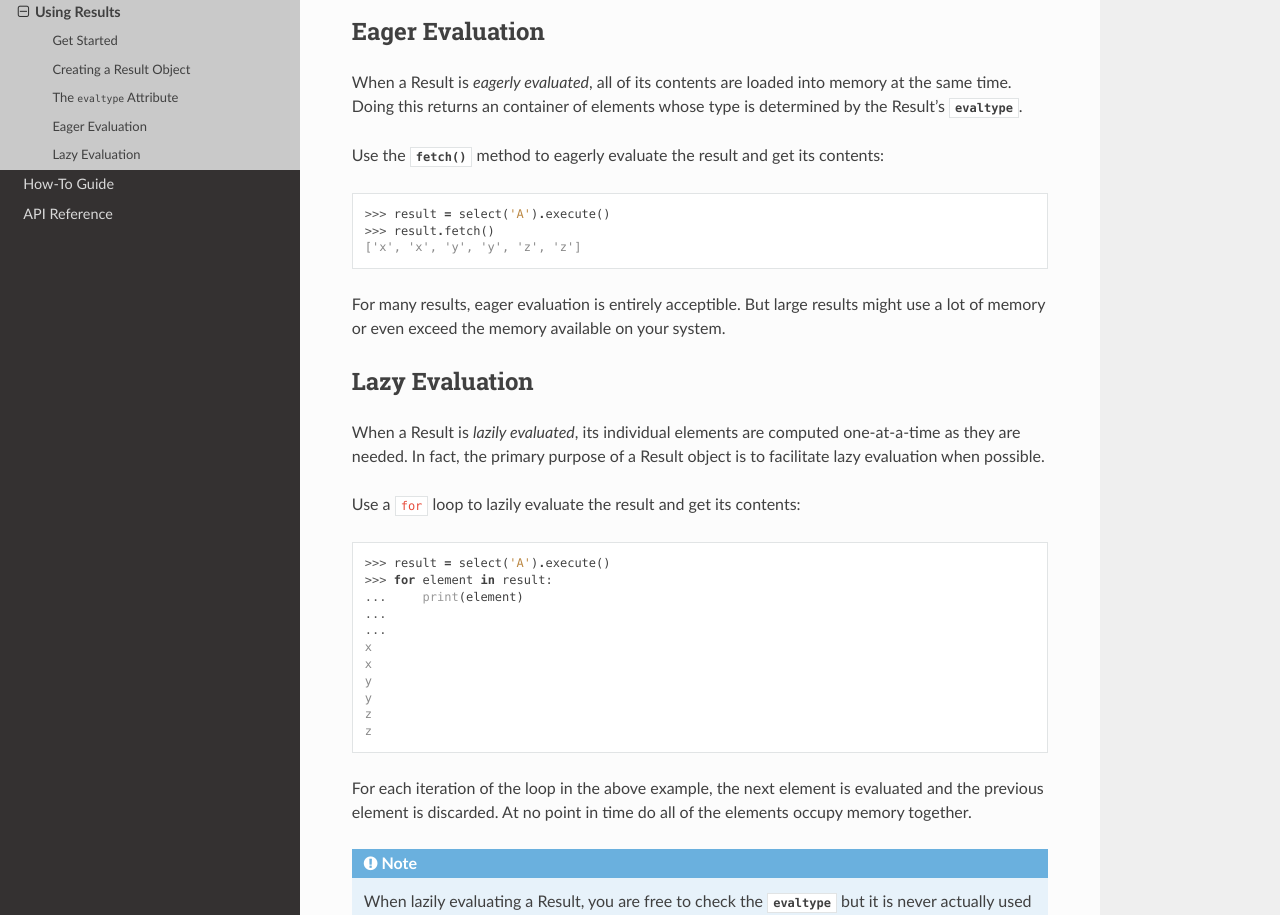
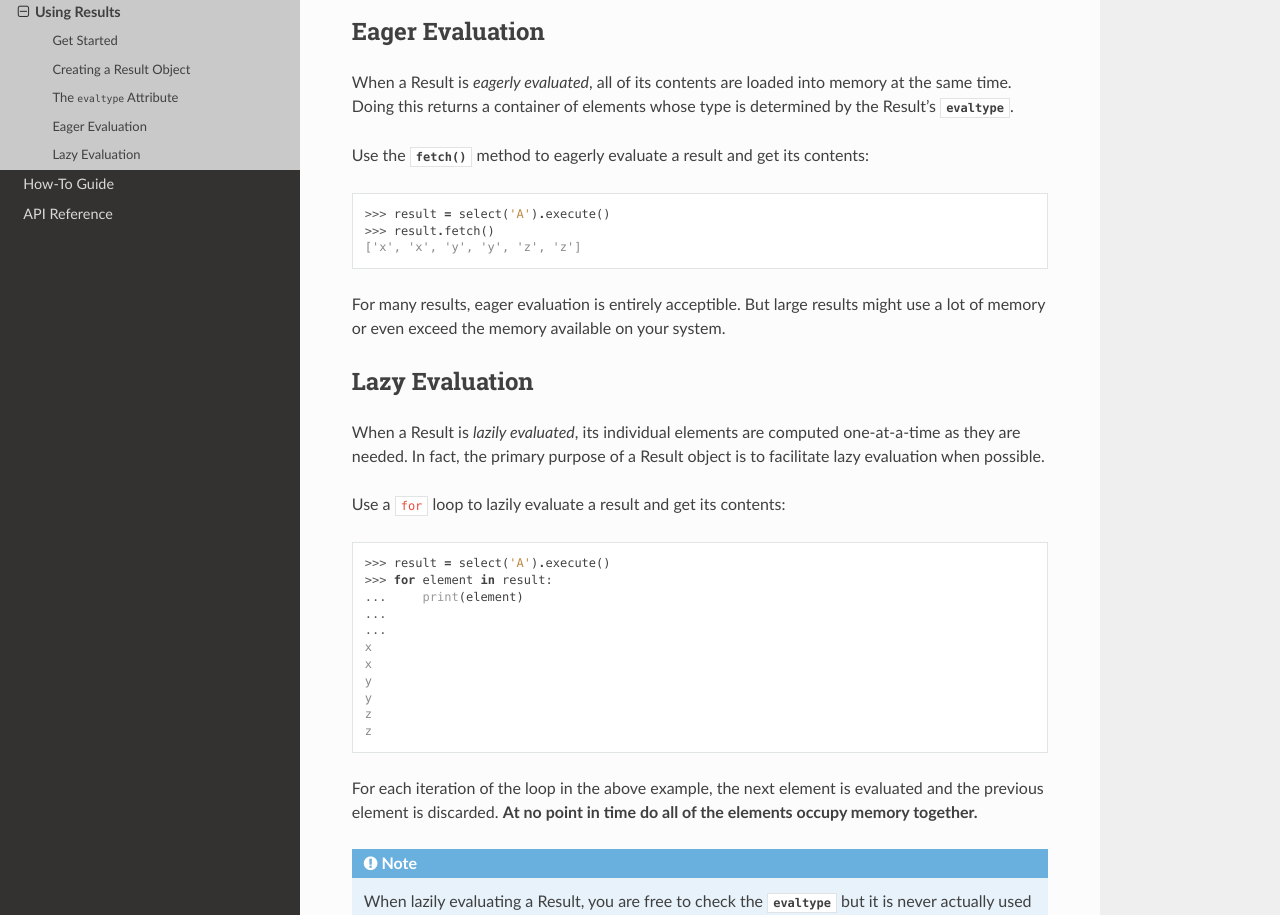
Before and after one commit to shawnbrown/squint, a Sphinx documentation site: the page built from docs/tutorial/result.rst, in a window 1280 px wide and 1400 px high, scrolled down 761 px. Shown: the part 260-1175 px from the top of the window. Built offline with Sphinx 7.4.7 and the Read the Docs theme 3.1.0, drawn with Linux system fonts in a browser that asks for light colours.

Commit message:
Improve language in tutorial docs.

```diff
--- a/docs/tutorial/result.rst
+++ b/docs/tutorial/result.rst
@@ -66,11 +66,11 @@ Eager Evaluation
 
 When a Result is *eagerly evaluated*, all of its contents
 are loaded into memory at the same time. Doing this returns
-an container of elements whose type is determined by the
+a container of elements whose type is determined by the
 Result's :attr:`evaltype <Result.evaltype>`.
 
 Use the :meth:`fetch() <Result.fetch>` method to eagerly
-evaluate the result and get its contents::
+evaluate a result and get its contents::
 
     >>> result = select('A').execute()
     >>> result.fetch()
@@ -91,7 +91,7 @@ computed one-at-a-time as they are needed. In fact, the primary
 purpose of a Result object is to facilitate lazy evaluation when
 possible.
 
-Use a ``for`` loop to lazily evaluate the result and get its
+Use a ``for`` loop to lazily evaluate a result and get its
 contents::
 
     >>> result = select('A').execute()
@@ -107,8 +107,8 @@ contents::
     z
 
 For each iteration of the loop in the above example, the next
-element is evaluated and the previous element is discarded. At
-no point in time do all of the elements occupy memory together.
+element is evaluated and the previous element is discarded. **At
+no point in time do all of the elements occupy memory together.**
 
 .. note::
 
```
